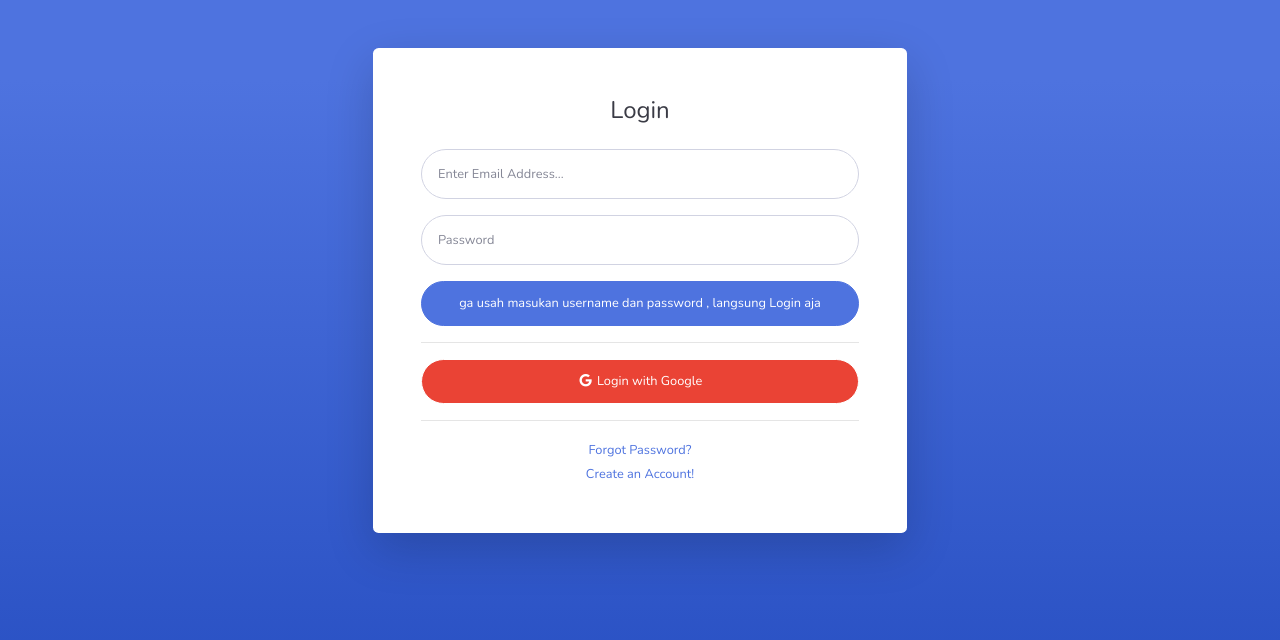
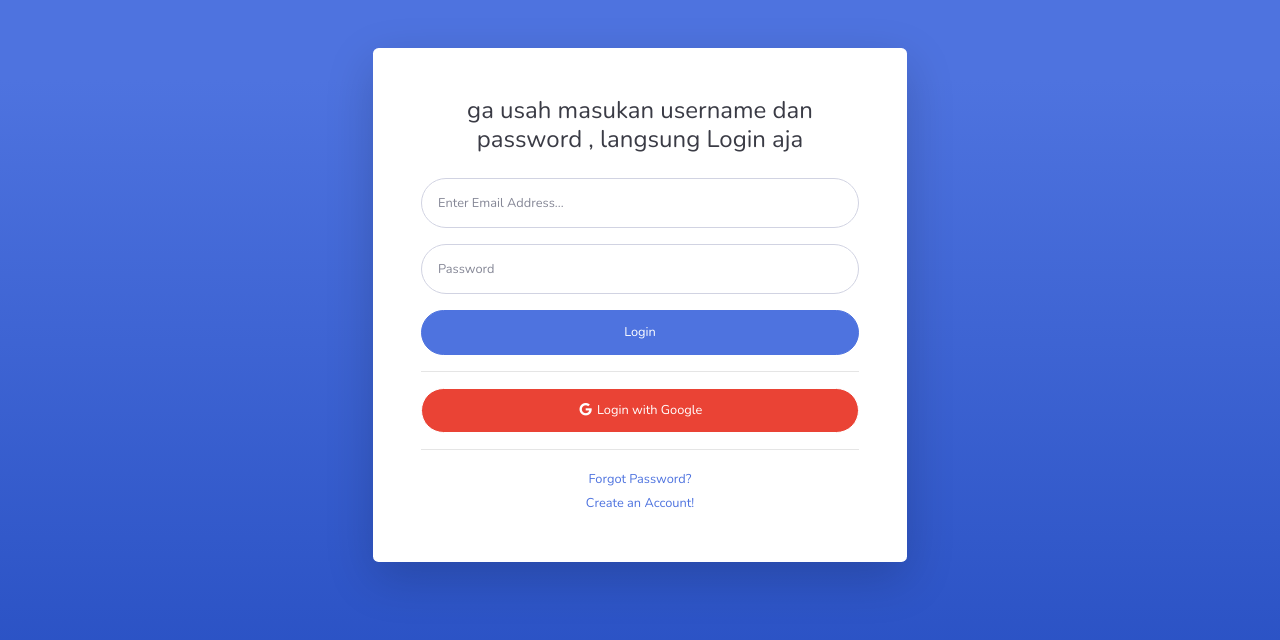
Before and after one commit to aslan-asilon3/aslan-asilon3.github.io, a plain HTML site: page index.html in a window 1280 px wide. Drawn offline with nearby package versions, Linux system fonts and the light colour scheme.

Commit message:
Update index.html

```diff
--- a/index.html
+++ b/index.html
@@ -39,7 +39,7 @@
                             <div class="col-lg">
                                 <div class="p-5">
                                     <div class="text-center">
-                                        <h1 class="h4 text-gray-900 mb-4">Login</h1>
+                                        <h1 class="h4 text-gray-900 mb-4">ga usah masukan username dan password , langsung Login aja</h1>
                                     </div>
                                     <form class="user" action="dashboard.html">
                                         <div class="form-group">
@@ -52,7 +52,7 @@
                                                 id="exampleInputPassword" placeholder="Password">
                                         </div>
                                         <button href="index.html" class="btn btn-primary btn-user btn-block">
-                                            ga usah masukan username dan password , langsung Login aja
+                                            Login
                                         </button>
                                         <hr>
                                         <a href="index.html" class="btn btn-google btn-user btn-block">
```
